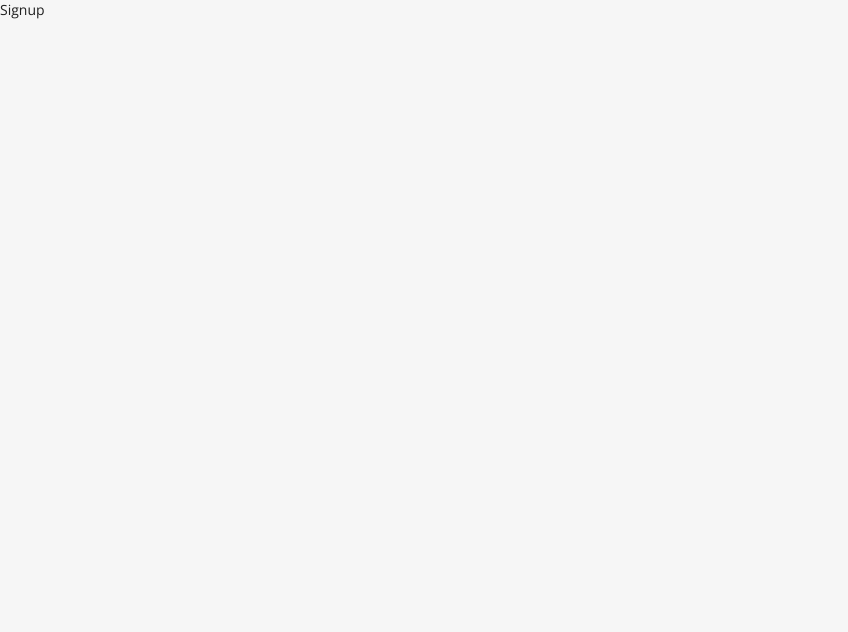
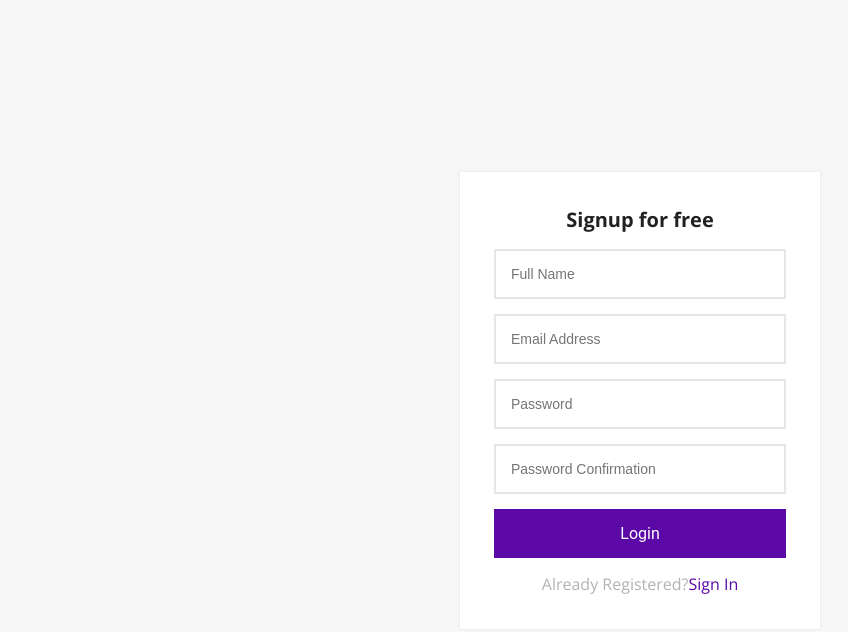
Before and after one commit to thisispramod/lara-react-app, a React (Vite) app in the folder react/: page /signup in a window 1280 px wide. Shown: the top 632 px of the page, without its empty margins (0-848 px from the left). Built offline with nearby package versions, Linux system fonts and the light colour scheme.

Commit message:
Removing duplicate line and using the outlet leyout

```diff
--- a/react/src/components/GuestLayout.jsx
+++ b/react/src/components/GuestLayout.jsx
@@ -7,9 +7,10 @@
         return <Navigate to="/" />
     }
     return (
-        <>
-        {/* hello i am guest layout */}
-        <Outlet />
-        </>
+        <div className="login-signup-form animated fadeInDown">
+            <div className="form">
+            <Outlet />
+            </div>
+        </div>
     )
 }
--- a/react/src/views/Login.jsx
+++ b/react/src/views/Login.jsx
@@ -5,17 +5,15 @@
         e.preventDefault();
     }
     return (
-        <div className="login-signup-form animated fadeInDown">
-            <div className="form">
         <form onSubmit={onSubmit} >
+            <h1 className="title">
+                Login into your account
+            </h1>
             <input placeholder="Email"></input>
             <input placeholder="Password"></input>
             <button className="btn btn-block">Login</button>
-                    <p className="message">Not Registered <Link to="signup">
+            <p className="message">Not Registered <Link to="/signup">
             Create an Account</Link></p>
         </form>
-            </div>
-            Login
-        </div>
     )
 }
--- a/react/src/views/Signup.jsx
+++ b/react/src/views/Signup.jsx
@@ -1,7 +1,22 @@
+import { Link } from "react-router-dom";
+
 export default function Signup() {
+    const onSubmit = (e) =>{
+        e.preventDefault();
+    }
     return (
-        <div>
-        Signup
-        </div>
+        <form onSubmit={onSubmit} >
+            <h1 className="title">
+                Signup for free
+            </h1>
+            <input placeholder="Full Name"></input>
+            <input placeholder="Email Address"></input>
+            <input placeholder="Password"></input>
+            <input placeholder="Password Confirmation"></input>
+            <button className="btn btn-block">Login</button>
+            <p className="message">Already Registered?
+                <Link to="/login">Sign In</Link>
+            </p>
+        </form>
     )
 }
```
Lines whose indentation alone changed are shown as unchanged.
